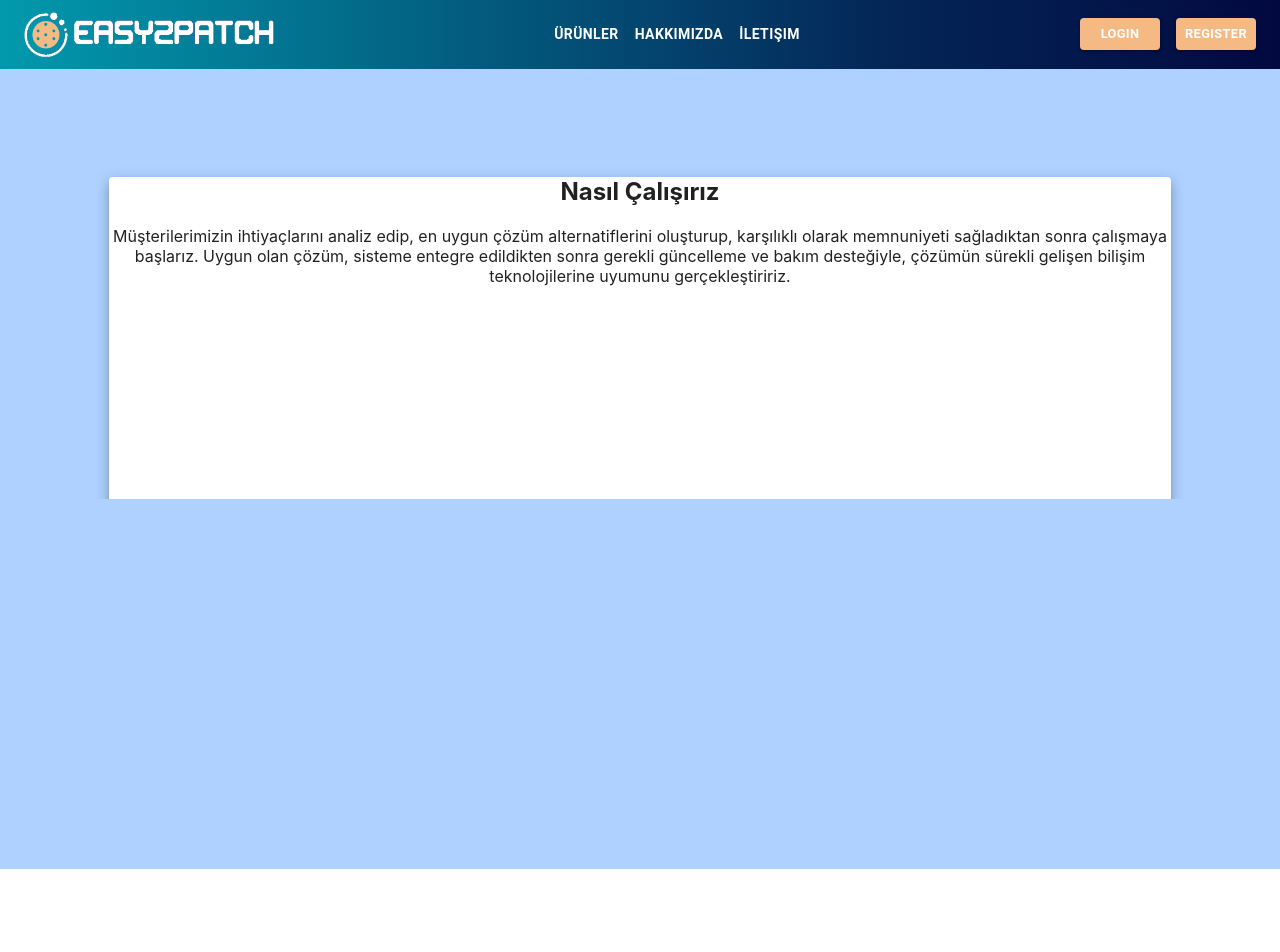
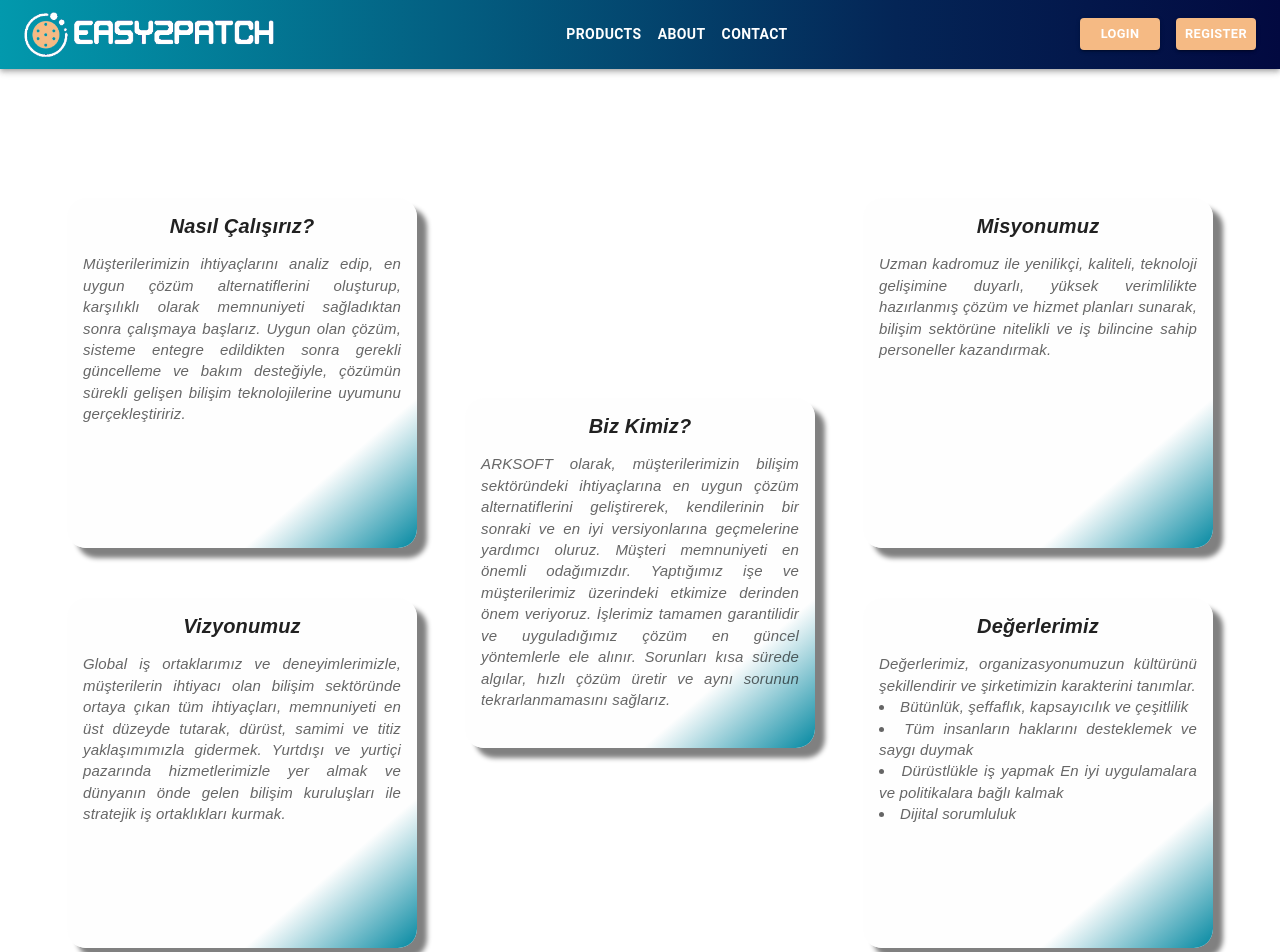
Before and after one commit to cangnss/e2pproductbank-frontend, a React (Create React App) app: page /about in a window 1280 px wide. Shown: the top 952 px of the page. Built offline with nearby package versions, Linux system fonts and the light colour scheme.

Commit message:
added about page css

```diff
--- a/package.json
+++ b/package.json
@@ -7,9 +7,11 @@
     "@emotion/styled": "^11.9.3",
     "@mui/icons-material": "^5.8.4",
     "@mui/material": "^5.9.1",
+    "@react-google-maps/api": "^2.12.1",
     "@testing-library/jest-dom": "^5.16.4",
     "@testing-library/react": "^13.3.0",
     "@testing-library/user-event": "^13.5.0",
+    "google-map-react": "^2.2.0",
     "react": "^18.2.0",
     "react-dom": "^18.2.0",
     "react-material-ui-carousel": "^3.4.2",
--- a/src/components/Header/Header.js
+++ b/src/components/Header/Header.js
@@ -13,7 +13,7 @@ import Button from "@mui/material/Button";
 import MenuItem from "@mui/material/MenuItem";
 import "./Header.css";
 
-const pages = ["Ürünler", "Hakkımızda", "İletişim"];
+const pages = [{ name: "Products", path:"/"}, { name:"About", path:"about"}, { name:"Contact", path:"contact"}];
 
 const Header = () => {
   const [anchorElNav, setAnchorElNav] = React.useState(null);
@@ -73,8 +73,8 @@ const Header = () => {
               }}
             >
               {pages.map((page) => (
-                <MenuItem key={page} onClick={handleCloseNavMenu}>
-                  <Typography textAlign="center">{page}</Typography>
+                <MenuItem key={page.name} onClick={handleCloseNavMenu}>
+                  <Typography textAlign="center"><Link style={{ textDecoration: "none", color:"black"}} to={page.path}>{page.name}</Link></Typography>
                 </MenuItem>
               ))}
             </Menu>
@@ -82,7 +82,7 @@ const Header = () => {
           <Box sx={{ flexGrow: 1, display: { xs: "none", md: "flex" } }} justifyContent="center" aligntItems="center">
             {pages.map((page) => (
               <Button
-                key={page}
+                key={page.name}
                 onClick={handleCloseNavMenu}
                 sx={{
                   my: 2,
@@ -91,7 +91,7 @@ const Header = () => {
                   display: "block",
                 }}
               >
-                {page}
+                <Link style={{ textDecoration:"none", color:"white" }} to={page.path}>{page.name}</Link>
               </Button>
             ))}
           </Box>
--- a/src/index.js
+++ b/src/index.js
@@ -1,5 +1,5 @@
 import React from "react";
-import { BrowserRouter, Route, Routes } from "react-router-dom";
+import { BrowserRouter } from "react-router-dom";
 import ReactDOM from "react-dom/client";
 import "./index.css";
 import App from "./App";
--- a/src/pages/About.css
+++ b/src/pages/About.css
@@ -1,12 +1,102 @@
 .about{
     height: 100vh;
-    background-color:#AED1FF;
+
 }
-.items{
-    display: block;
-    height: 400px;
+.item1{
+    text-align: center;
+    float: left;
+    width: 350px;
+    height: 350px;
+    border-radius: 1.2rem;
+    box-shadow: 10px 10px 5px grey;
+    background: rgb(254,254,254);
+    background: linear-gradient(139deg, rgba(254,254,254,1) 77%, rgba(3,136,161,1) 100%);
 
-    margin-top: 6.8rem;
-    margin-left: 6.8rem;
-    margin-right: 6.8rem;
+
 }
+.item2{
+    text-align: center;
+    float: left;
+    width: 350px;
+    height: 350px;
+    border-radius: 1.2rem;
+    box-shadow: 10px 10px 5px grey;
+    background: rgb(254,254,254);
+    background: linear-gradient(139deg, rgba(254,254,254,1) 77%, rgba(3,136,161,1) 100%);
+
+}
+.item3{
+    text-align: center;
+    float: left;
+    width: 350px;
+    height: 350px;
+    border-radius: 1.2rem;
+    box-shadow: 10px 10px 5px grey;
+    background: rgb(254,254,254);
+    background: linear-gradient(139deg, rgba(254,254,254,1) 77%, rgba(3,136,161,1) 100%);
+
+
+}
+.item4{
+    text-align: center;
+    float: left;
+    width: 350px;
+    height: 350px;
+    border-radius: 1.2rem;
+    box-shadow: 10px 10px 5px grey;
+    background: rgb(254,254,254);
+    background: linear-gradient(139deg, rgba(254,254,254,1) 77%, rgba(3,136,161,1) 100%);
+
+}
+.item5{
+
+    text-align: center;
+    float: left;
+    width: 350px;
+    height: 350px;
+    border-radius: 1.2rem;
+    box-shadow: 10px 10px 5px grey;
+    background: rgb(254,254,254);
+    background: linear-gradient(139deg, rgba(254,254,254,1) 77%, rgba(3,136,161,1) 100%);
+
+
+
+}
+.item1 p{
+    font-family: 'Montserrat', sans-serif;
+    font-style: italic;
+    font-size: 15px;
+    text-align:justify;
+}
+.item2 p{
+    font-family: 'Montserrat', sans-serif;
+    font-style: italic;
+    font-size: 15px;
+    text-align:justify;
+}
+.item3 p{
+    font-family: 'Montserrat', sans-serif;
+    font-style: italic;
+    font-size: 15px;
+    text-align:justify;
+}
+
+.item4 p{
+    font-family: 'Montserrat', sans-serif;
+    font-style: italic;
+    font-size: 15px;
+    text-align:justify;
+}
+.item5 p{
+    font-family: 'Montserrat', sans-serif;
+    font-style: italic;
+    font-size: 15px;
+    text-align:justify;
+}
+
+.title{
+    font-family: 'Montserrat', sans-serif;
+    font-style: italic;
+    font-weight:bold;
+    font-size: 20px;
+}
--- a/src/pages/About.js
+++ b/src/pages/About.js
@@ -1,51 +1,167 @@
-import { Button, Paper } from "@mui/material";
-import Carousel from "react-material-ui-carousel";
 import React from "react";
 import "./About.css";
+import Card from "@mui/material/Card";
+import CardContent from "@mui/material/CardContent";
+import Typography from "@mui/material/Typography";
+import { CardActionArea, Grid } from "@mui/material";
 
-function About(props) {
-  var items = [
-    {
-      name: "Biz Kimiz",
-      description: "ARKSOFT olarak, müşterilerimizin bilişim sektöründeki ihtiyaçlarına en uygun çözüm alternatiflerini geliştirerek, kendilerinin bir sonraki ve en iyi versiyonlarına geçmelerine yardımcı oluruz. Müşteri memnuniyeti en önemli odağımızdır. Yaptığımız işe ve müşterilerimiz üzerindeki etkimize derinden önem veriyoruz. İşlerimiz tamamen garantilidir ve uyguladığımız çözüm en güncel yöntemlerle ele alınır. Sorunları kısa sürede algılar, hızlı çözüm üretir ve aynı sorunun tekrarlanmamasını sağlarız.",
-    },
-    {
-      name: "Nasıl Çalışırız",
-      description: "Müşterilerimizin ihtiyaçlarını analiz edip, en uygun çözüm alternatiflerini oluşturup, karşılıklı olarak memnuniyeti sağladıktan sonra çalışmaya başlarız. Uygun olan çözüm, sisteme entegre edildikten sonra gerekli güncelleme ve bakım desteğiyle, çözümün sürekli gelişen bilişim teknolojilerine uyumunu gerçekleştiririz.",
-    },
-    {
-        name: "Vizyonumuz",
-        description: "Global iş ortaklarımız ve deneyimlerimizle, müşterilerin ihtiyacı olan bilişim sektöründe ortaya çıkan tüm ihtiyaçları, memnuniyeti en üst düzeyde tutarak, dürüst, samimi ve titiz yaklaşımımızla gidermek. Yurtdışı ve yurtiçi pazarında hizmetlerimizle yer almak ve dünyanın önde gelen bilişim kuruluşları ile stratejik iş ortaklıkları kurmak.",
-      },
-      {
-        name: "Misyonumuz",
-        description: "Uzman kadromuz ile yenilikçi, kaliteli, teknoloji gelişimine duyarlı, yüksek verimlilikte hazırlanmış çözüm ve hizmet planları sunarak, bilişim sektörüne nitelikli ve iş bilincine sahip personeller kazandırmak.",
-      },
-      {
-        name: "Değerlerimiz",
-        description: "Değerlerimiz, organizasyonumuzun kültürünü şekillendirir ve şirketimizin karakterini tanımlar."
+function About() {
+  return (
+    <Grid
+      className="about"
+      container
+      direction="row"
+      justifyContent="center"
+      alignItems="center"
+      mt={10}
+      spacing={6}
+    >
+      <Grid item direction="column">
+        <Grid item mb={50}>
+          <Card
+            className="item1"
 
-      },
-  ];
-  return (
-    <div className="about">
-      <Carousel >
-        {items.map((item, i) => (
-          <Item key={i} item={item} />
-        ))}
-      </Carousel>
-    </div>
-  );
-}
-
-function Item(props) {
-  return (
-    <div className="items">
-        <Paper elevation={8} sx={{ height:"100%"}}>
-            <h2>{props.item.name}</h2>
-            <p>{props.item.description}</p>
-        </Paper>
-    </div>
+          >
+            <CardActionArea >
+              <CardContent>
+                <Typography
+                  className="title"
+                  gutterBottom
+                  variant="h4"
+                  component="div"
+                >
+                  Nasıl Çalışırız?
+                </Typography>
+                <Typography  variant="body2" color="text.secondary">
+                  <p>
+                    Müşterilerimizin ihtiyaçlarını analiz edip, en uygun çözüm
+                    alternatiflerini oluşturup, karşılıklı olarak memnuniyeti
+                    sağladıktan sonra çalışmaya başlarız. Uygun olan çözüm,
+                    sisteme entegre edildikten sonra gerekli güncelleme ve bakım
+                    desteğiyle, çözümün sürekli gelişen bilişim teknolojilerine
+                    uyumunu gerçekleştiririz.
+                  </p>
+                </Typography>
+              </CardContent>
+            </CardActionArea>
+          </Card>
+        </Grid>
+        <Grid item>
+          <Card className="item2">
+            <CardActionArea>
+              <CardContent>
+                <Typography
+                  className="title"
+                  gutterBottom
+                  variant="h4"
+                  component="div"
+                >
+                  Vizyonumuz
+                </Typography>
+                <Typography variant="body2" color="text.secondary">
+                  <p>
+                    Global iş ortaklarımız ve deneyimlerimizle, müşterilerin
+                    ihtiyacı olan bilişim sektöründe ortaya çıkan tüm
+                    ihtiyaçları, memnuniyeti en üst düzeyde tutarak, dürüst,
+                    samimi ve titiz yaklaşımımızla gidermek. Yurtdışı ve yurtiçi
+                    pazarında hizmetlerimizle yer almak ve dünyanın önde gelen
+                    bilişim kuruluşları ile stratejik iş ortaklıkları kurmak.
+                  </p>
+                </Typography>
+              </CardContent>
+            </CardActionArea>
+          </Card>
+        </Grid>
+      </Grid>
+      <Grid item direction="column">
+      <Grid item display="flex" justifyContent="center" alignItems="center">
+        <Card className="item3">
+          <CardActionArea>
+            <CardContent>
+              <Typography
+                className="title"
+                gutterBottom
+                variant="h4"
+                component="div"
+              >
+                Biz Kimiz?
+              </Typography>
+              <Typography variant="body2" color="text.secondary">
+                <p>
+                  ARKSOFT olarak, müşterilerimizin bilişim sektöründeki
+                  ihtiyaçlarına en uygun çözüm alternatiflerini geliştirerek,
+                  kendilerinin bir sonraki ve en iyi versiyonlarına geçmelerine
+                  yardımcı oluruz. Müşteri memnuniyeti en önemli odağımızdır.
+                  Yaptığımız işe ve müşterilerimiz üzerindeki etkimize derinden
+                  önem veriyoruz. İşlerimiz tamamen garantilidir ve
+                  uyguladığımız çözüm en güncel yöntemlerle ele alınır.
+                  Sorunları kısa sürede algılar, hızlı çözüm üretir ve aynı
+                  sorunun tekrarlanmamasını sağlarız.
+                </p>
+              </Typography>
+            </CardContent>
+          </CardActionArea>
+        </Card>
+      </Grid>
+      </Grid>
+      <Grid item direction="column">
+        <Grid item mb={50}>
+          <Card className="item4">
+            <CardActionArea>
+              <CardContent>
+                <Typography
+                  className="title"
+                  gutterBottom
+                  variant="h4"
+                  component="div"
+                >
+                  Misyonumuz
+                </Typography>
+                <Typography variant="body2" color="text.secondary">
+                  <p>
+                    Uzman kadromuz ile yenilikçi, kaliteli, teknoloji gelişimine
+                    duyarlı, yüksek verimlilikte hazırlanmış çözüm ve hizmet
+                    planları sunarak, bilişim sektörüne nitelikli ve iş
+                    bilincine sahip personeller kazandırmak.
+                  </p>
+                </Typography>
+              </CardContent>
+            </CardActionArea>
+          </Card>
+        </Grid>
+        <Grid item>
+          <Card className="item5">
+            <CardActionArea>
+              <CardContent>
+                <Typography
+                  className="title"
+                  gutterBottom
+                  variant="h4"
+                  component="div"
+                >
+                  Değerlerimiz
+                </Typography>
+                <Typography variant="body2" color="text.secondary">
+                  <p>
+                    Değerlerimiz, organizasyonumuzun kültürünü şekillendirir ve
+                    şirketimizin karakterini tanımlar.
+                    <li>Bütünlük, şeffaflık, kapsayıcılık ve çeşitlilik </li>
+                    <li>
+                      Tüm insanların haklarını desteklemek ve saygı duymak{" "}
+                    </li>
+                    <li>
+                      Dürüstlükle iş yapmak En iyi uygulamalara ve politikalara
+                      bağlı kalmak
+                    </li>
+                    <li> Dijital sorumluluk</li>
+                  </p>
+                </Typography>
+              </CardContent>
+            </CardActionArea>
+          </Card>
+        </Grid>
+      </Grid>
+    </Grid>
   );
 }
 
--- a/src/pages/Contact.css
+++ b/src/pages/Contact.css
@@ -1,5 +1,5 @@
 .contact{
-    height: 100vh;
+    height: 200vh;
 }
 .form-group{
     padding-top: 2.4rem;
```
Also changed, not shown: src/pages/Contact.js (+177 -22 lines), src/components/Map/Map.js (added), 1 other file (tests, documents, lock files or other folders).
